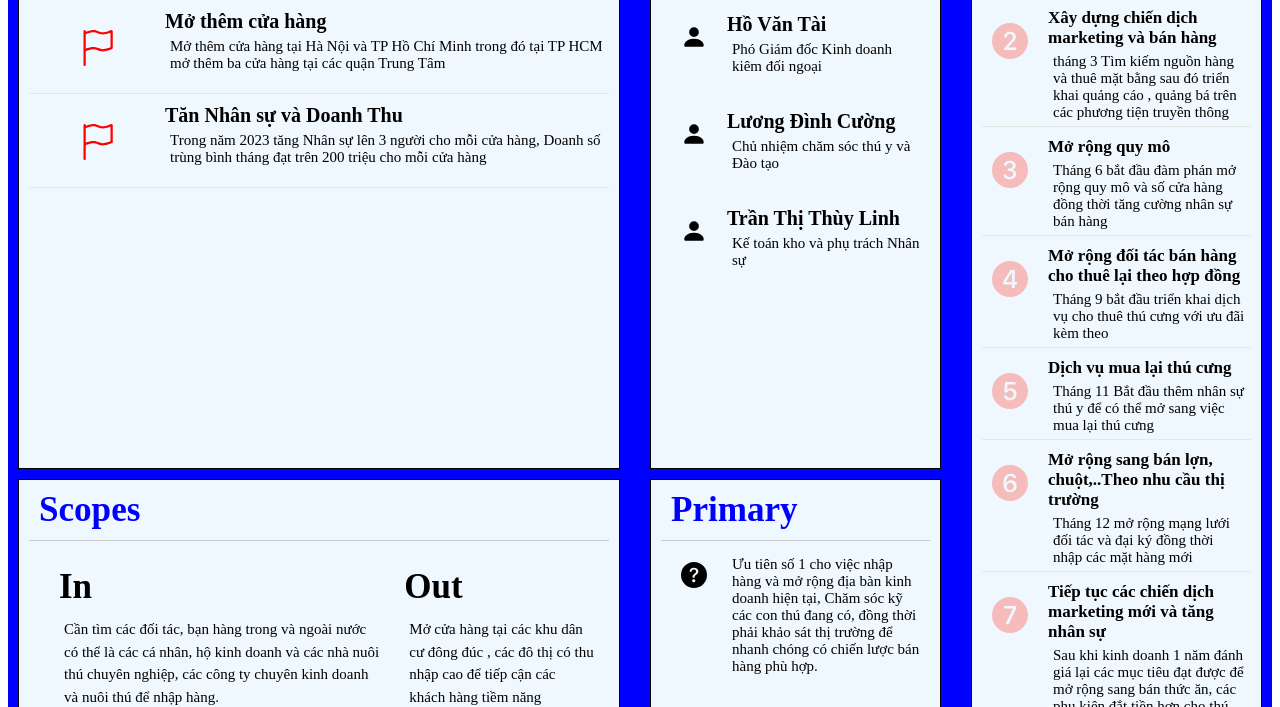
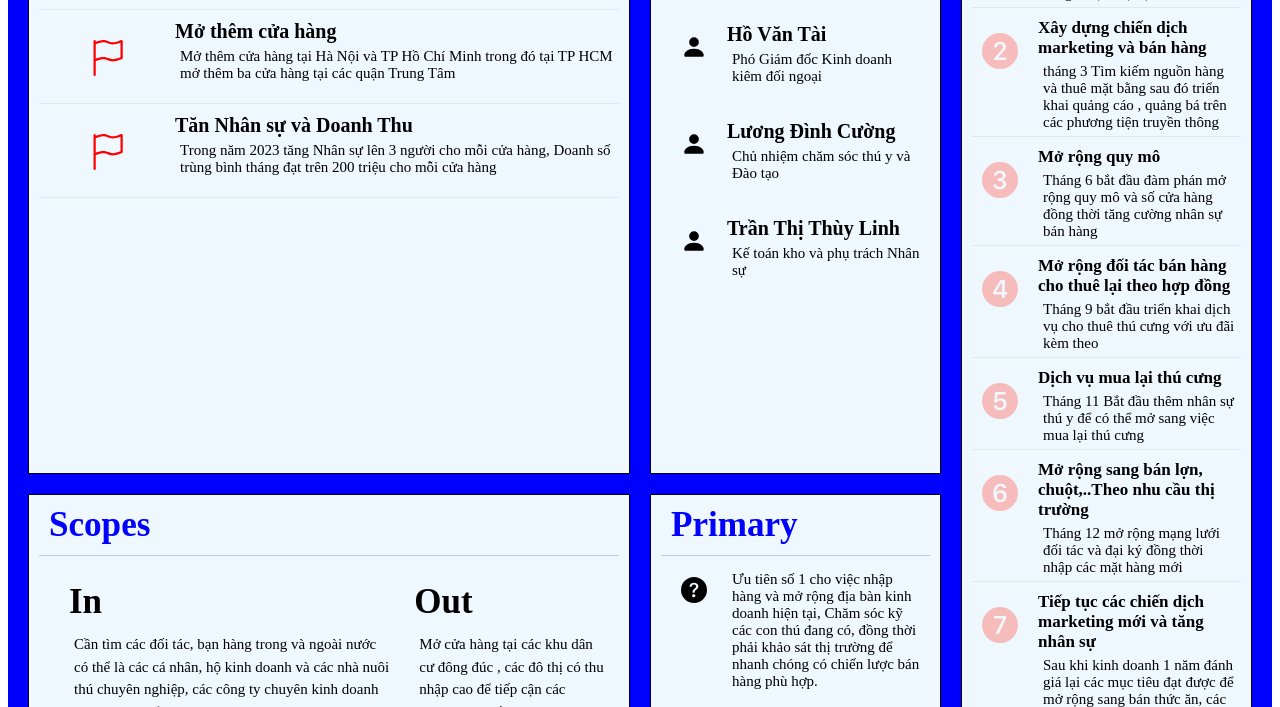
Before and after one commit to hoangkuncrypto/Assignment3.io, a plain HTML site: page Digital-CV.html in a window 1280 px wide. Shown: the part 315-1022 px from the top of the page. Drawn offline with Linux system fonts and the light colour scheme.

Commit message:
Add files via upload

```diff
--- a/Digital-CV.html
+++ b/Digital-CV.html
@@ -11,9 +11,9 @@
       .grid-container {
         display: grid;
         grid-template-columns: 50% 25% 25%;
-        gap: 10px;
+        row-gap: 20px;
         background-color: blue;
-        padding: 10px 10px;
+        padding: 20px 10px;
         justify-content: center;
       }
       .grid-container > div {
```
